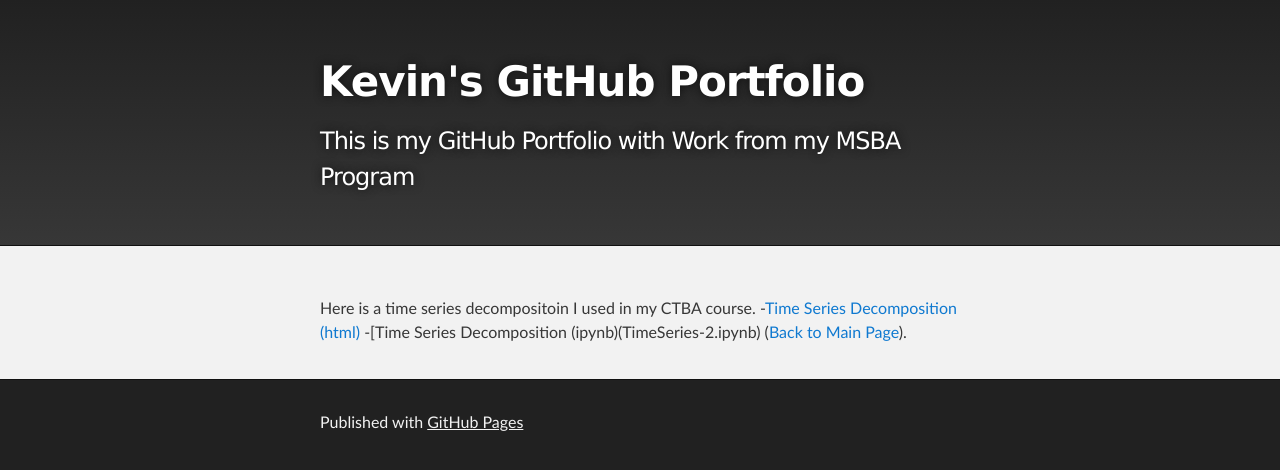
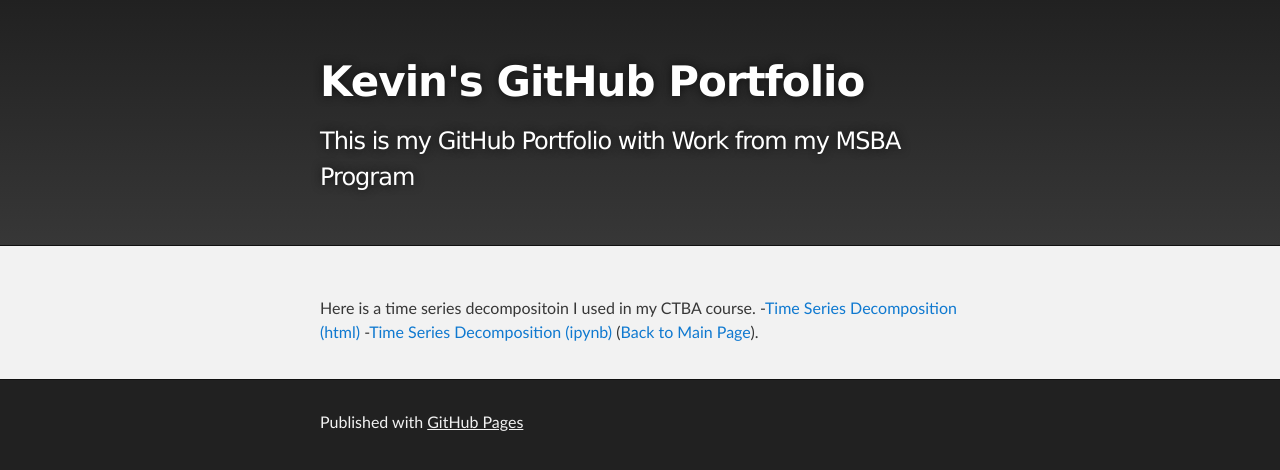
Before and after one commit to ktjones01/ktjones01.github.io, a Jekyll site: the page built from timeseries/index.md, in a window 1280 px wide. Shown: the top 470 px of the page. Built offline with Jekyll 4.4.1, drawn with Linux system fonts in a browser that asks for light colours; our own code applies the rules of GitHub Pages for plain Markdown files.

Commit message:
Update index.md

```diff
--- a/timeseries/index.md
+++ b/timeseries/index.md
@@ -4,5 +4,5 @@ description: Course Content
 ---
 Here is a time series decompositoin I used in my CTBA course.
 -[Time Series Decomposition (html)](TimeSeries-2.html)
--[Time Series Decomposition (ipynb)(TimeSeries-2.ipynb)
+-[Time Series Decomposition (ipynb)](TimeSeries-2.ipynb)
 ([Back to Main Page](https://ktjones01.github.io/)).
```
